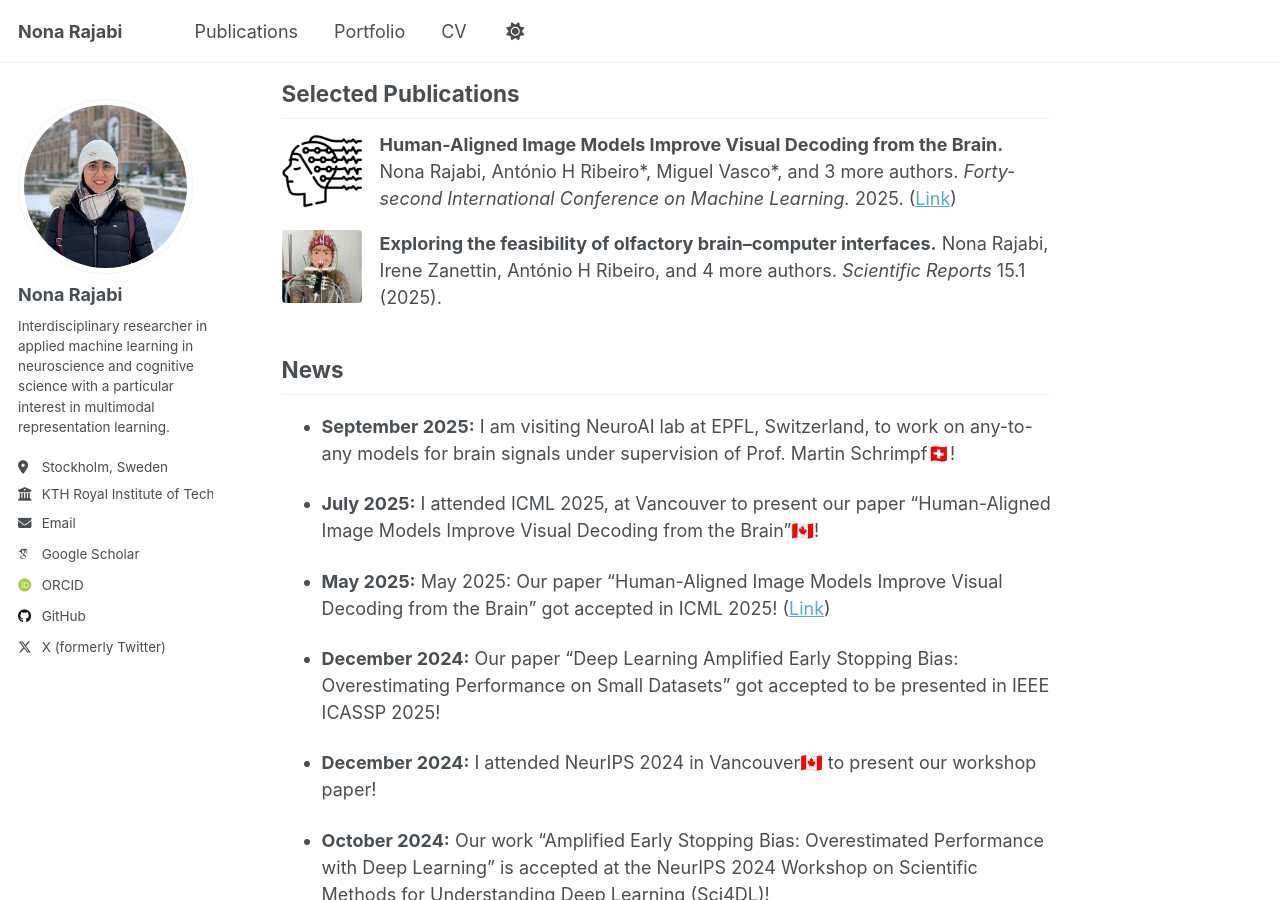
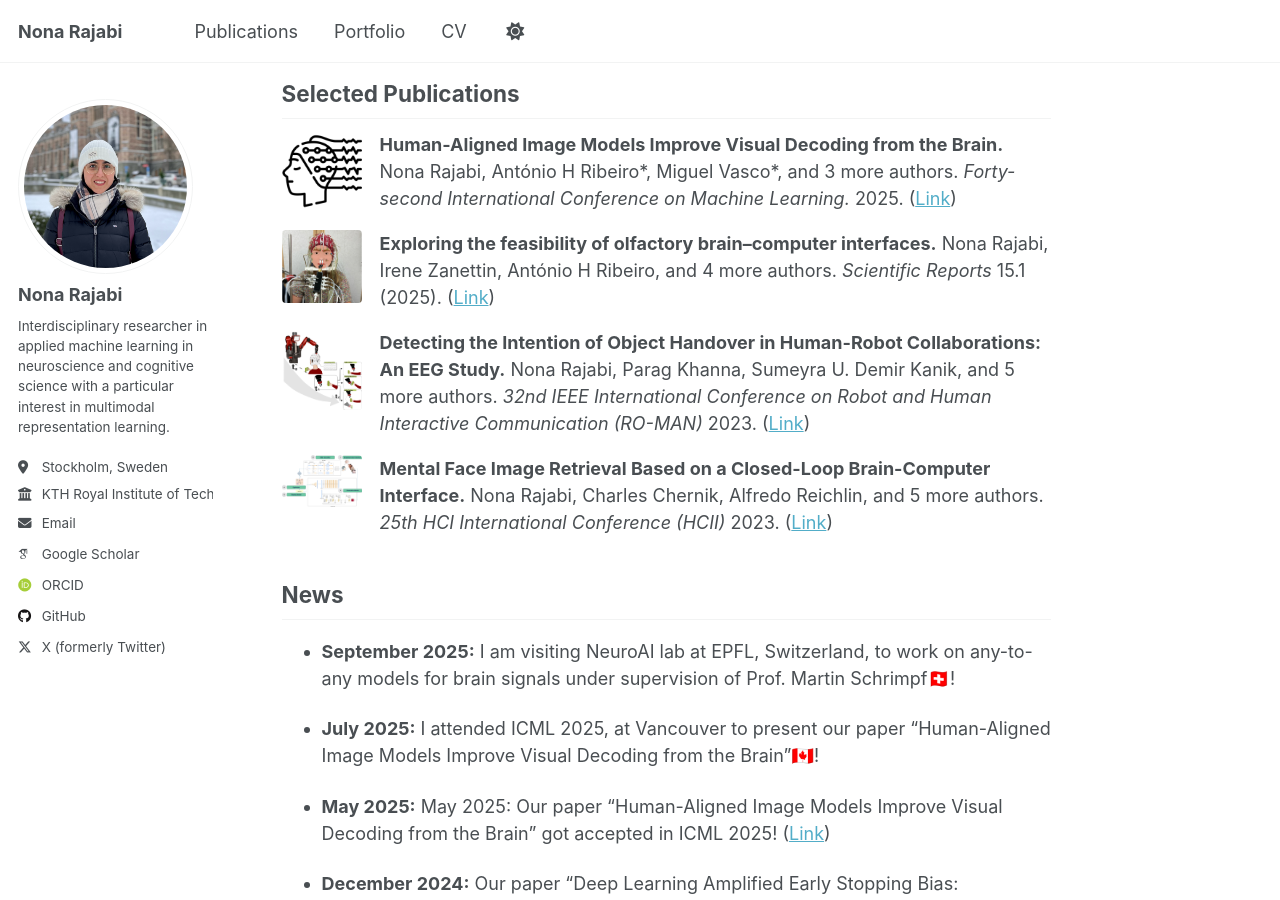
Before and after one commit to NonaRjb/nonarjb.github.io, a Jekyll site: the page built from _pages/about.md, in a window 1280 px wide and 900 px high, scrolled down 847 px. Built offline with Jekyll 4.4.1, drawn with Linux system fonts in a browser that asks for light colours; some web fonts are replaced; a script that is not in the unit is left out.

Commit message:
More Publication Thumbnails

```diff
--- a/_pages/about.md
+++ b/_pages/about.md
@@ -49,7 +49,25 @@ Selected Publications
     <div class="pub-text">
       <strong>Exploring the feasibility of olfactory brain–computer interfaces.</strong>
       Nona Rajabi, Irene Zanettin, António H Ribeiro, and 4 more authors.
-      <em>Scientific Reports</em> 15.1 (2025).
+      <em>Scientific Reports</em> 15.1 (2025). (<a href="https://www.nature.com/articles/s41598-025-01488-z">Link</a>)
+    </div>
+  </div>
+
+  <div class="pub-item">
+    <img class="pub-thumb" src="/images/handover_abstract.png" alt="EEG Handover thumbnail">
+    <div class="pub-text">
+      <strong>Detecting the Intention of Object Handover in Human-Robot Collaborations: An EEG Study.</strong>
+      Nona Rajabi, Parag Khanna, Sumeyra U. Demir Kanik, and 5 more authors.
+      <em>32nd IEEE International Conference on Robot and Human Interactive Communication (RO-MAN)</em> 2023. (<a href="https://ieeexplore.ieee.org/abstract/document/10309426">Link</a>)
+    </div>
+  </div>
+
+  <div class="pub-item">
+    <img class="pub-thumb" src="/images/cl_bci.png" alt="Closed-Loop BCI thumbnail">
+    <div class="pub-text">
+      <strong>Mental Face Image Retrieval Based on a Closed-Loop Brain-Computer Interface.</strong>
+      Nona Rajabi, Charles Chernik, Alfredo Reichlin, and 5 more authors.
+      <em>25th HCI International Conference (HCII)</em> 2023. (<a href="https://link.springer.com/chapter/10.1007/978-3-031-35017-7_3">Link</a>)
     </div>
   </div>
 
```
Also changed, not shown: images/cl_bci.png (added), images/handover_abstract.png (added), 1 other file.
